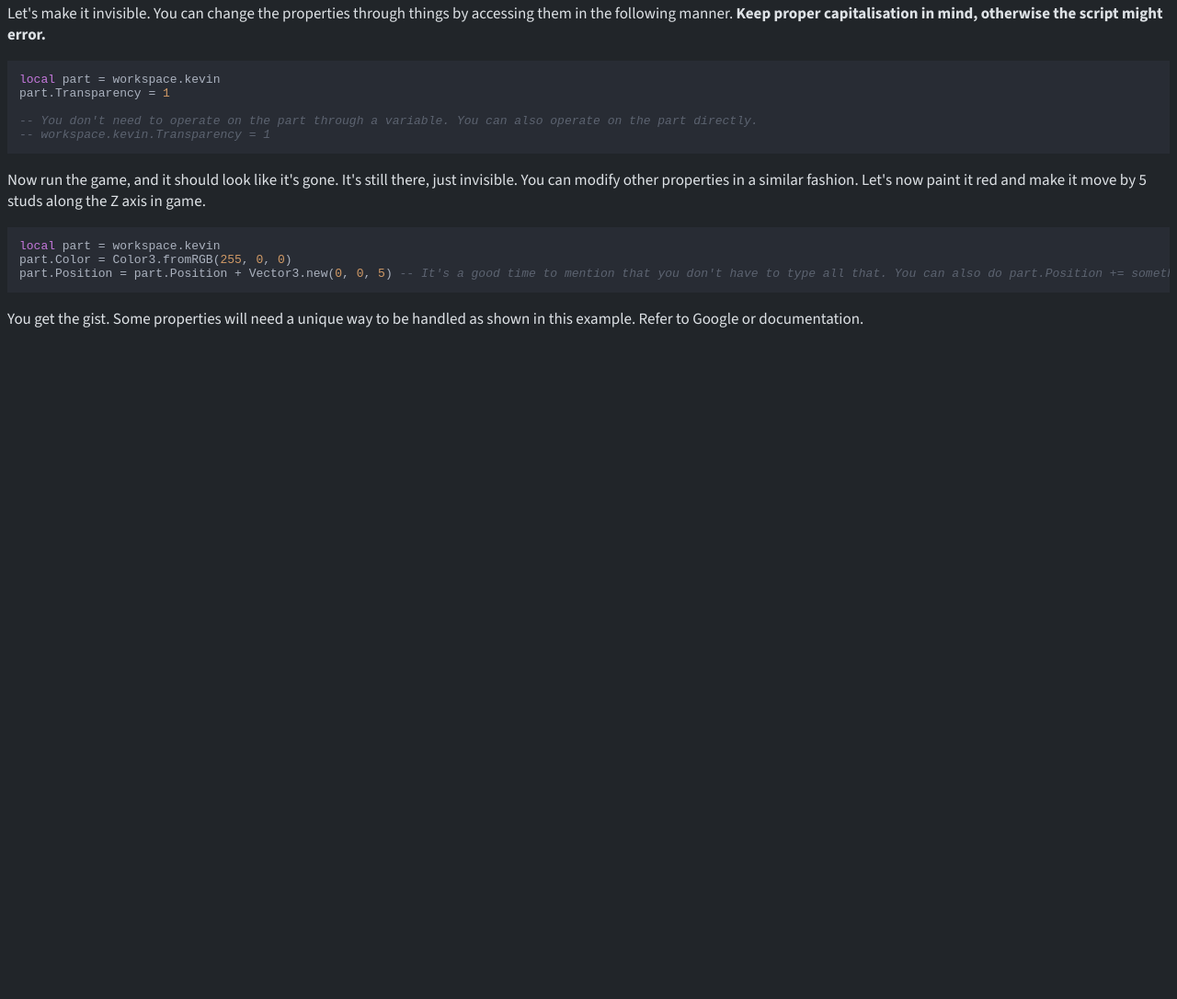
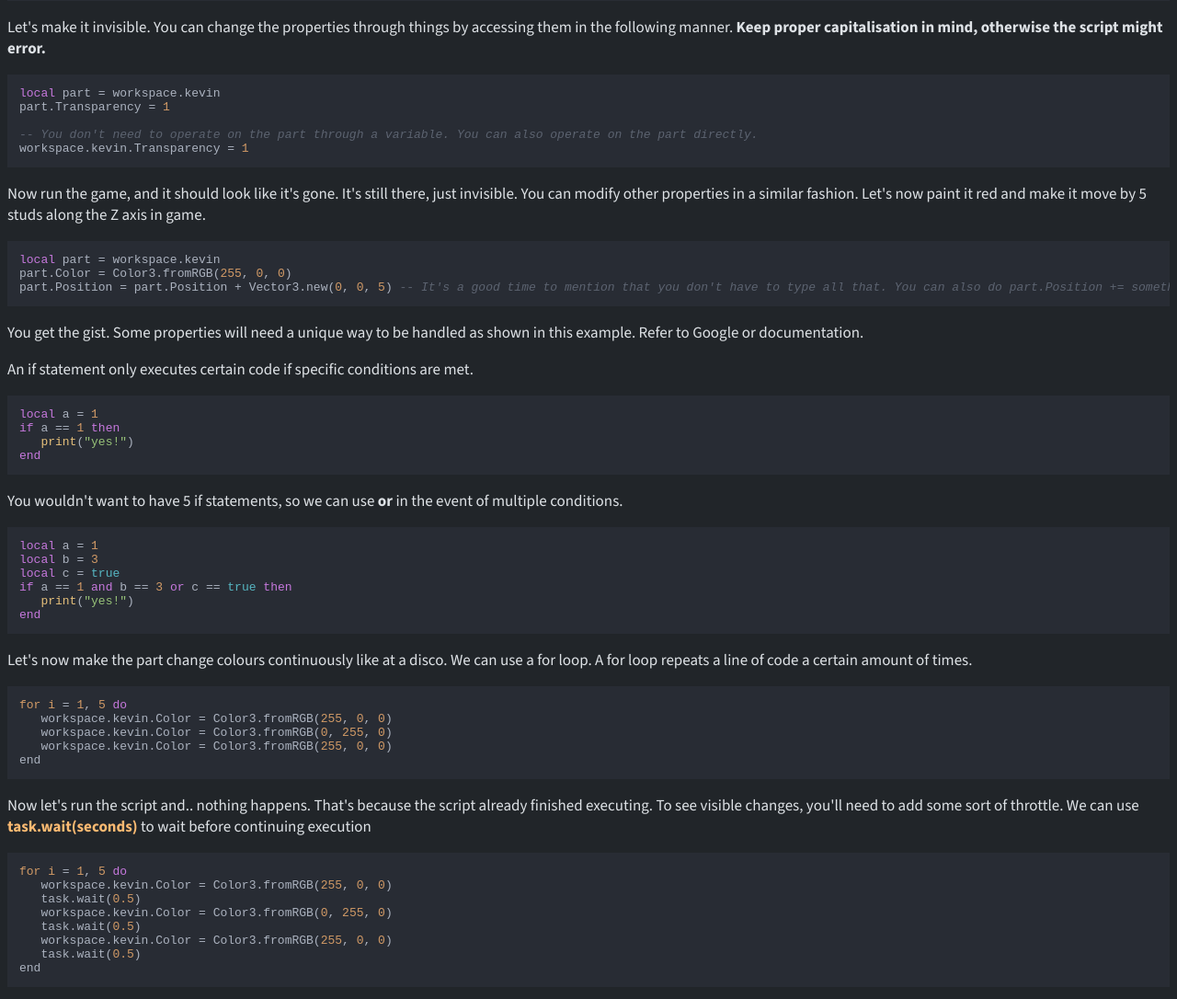
Before and after one commit to sunrvtcxn/luau-intro, a plain HTML site: page newcomer.html in a window 1280 px wide. Shown: the part 2251-3337 px from the top of the page at 92% size. Before the commit the page ends 2626 px from the top, so only its background shows below. Drawn offline with nearby package versions, Linux system fonts and the light colour scheme.

Commit message:
Update newcomer.html

```diff
--- a/newcomer.html
+++ b/newcomer.html
@@ -53,7 +53,8 @@ local b -- This is another way to declare a nil variable.
 
     <p>A <b>boolean</b> represents <b id="lang">true</b> or <b id="lang">false</b>. Alternatively, true is 1 and false is nil.</p>
 <pre><code class="Luau">local a = true
-local b = false -- Zero will evaluate to true which shouldn't happen in context of false, therefore false is really nil instead of a 0 unlike in many other programming languages.</code></pre>
+local b = false -- Zero will evaluate to true which shouldn't happen in context of false, therefore false is really nil instead of a 0 unlike in many other programming languages.
+local c = 2 < 5 -- They can also come from comparisons. This will evaluate to true, as 2 is smaller than 5.</code></pre>
 
     <p>A <b>table</b> is a collection of multiple variables. Each entry has a <b>key</b> and <b>value</b>. The key defines the "identifier" of the value by which you can access it, whereas the value is simply the held variable.<br>
     The key can be anything (for the most part), you can manually define one. If you don't, the next available number will be assigned by default instead.</p>
@@ -78,7 +79,7 @@ end -- This is a very useless function, but I'm just using this as a demonstrati
 
 print(pow(2, 5)) -- prints 32</code></pre>
 
-    <p>There are 2 other types. <b>Userdata</b> and <b>threads</b>. I will skip them, as for now you don't necessarily need to know what those are. Sorry not sorry.</p>
+    <p>There are 2 other types. <b>Userdata</b> and <b>threads</b>. I will skip them, as for now you don't necessarily need to know what those are.</p>
 
     <h2>First Steps</h2>
 
@@ -108,7 +109,7 @@ print(tab) -- prints {'hi', 'yup'}. You might need to expand it to see it proper
 part.Transparency = 1
 
 -- You don't need to operate on the part through a variable. You can also operate on the part directly.
--- workspace.kevin.Transparency = 1</code></pre>
+workspace.kevin.Transparency = 1</code></pre>
 
     <p>Now run the game, and it should look like it's gone. It's still there, just invisible. You can modify other properties in a similar fashion. Let's now paint it red and make it move by 5 studs along the Z axis in game.</p>
 
@@ -118,6 +119,42 @@ part.Position = part.Position + Vector3.new(0, 0, 5) -- It's a good time to ment
 
     <p>You get the gist. Some properties will need a unique way to be handled as shown in this example. Refer to Google or documentation.</p>
 
+<p>An if statement only executes certain code if specific conditions are met.</p>
+
+<pre><code class="Luau">local a = 1
+if a == 1 then
+   print("yes!")
+end</code></pre>
+
+<p>You wouldn't want to have 5 if statements, so we can use <b id="lang>and</b> & <b id="lang">or</b> in the event of multiple conditions.</p>
+
+<pre><code class="Luau">local a = 1
+local b = 3
+local c = true
+if a == 1 and b == 3 or c == true then
+   print("yes!")
+end</code></pre>
+
+<p>Let's now make the part change colours continuously like at a disco. We can use a for loop. A for loop repeats a line of code a certain amount of times.</p>
+
+<pre><code class="Luau">for i = 1, 5 do
+   workspace.kevin.Color = Color3.fromRGB(255, 0, 0)
+   workspace.kevin.Color = Color3.fromRGB(0, 255, 0)
+   workspace.kevin.Color = Color3.fromRGB(255, 0, 0)
+end</code></pre>
+
+<p>Now let's run the script and..
+ nothing happens. That's because the script already finished executing. To see visible changes, you'll need to add some sort of throttle. We can use <b id="lang">task.wait(seconds)</b> to wait before continuing execution</p>
+
+<pre><code class="Luau">for i = 1, 5 do
+   workspace.kevin.Color = Color3.fromRGB(255, 0, 0)
+   task.wait(0.5)
+   workspace.kevin.Color = Color3.fromRGB(0, 255, 0)
+   task.wait(0.5)
+   workspace.kevin.Color = Color3.fromRGB(255, 0, 0)
+   task.wait(0.5)
+end</code></pre>
+
     <script src="https://cdnjs.cloudflare.com/ajax/libs/highlight.js/11.12.0/highlight.min.js"></script>
     <script>hljs.highlightAll();</script>
 </body>
```
